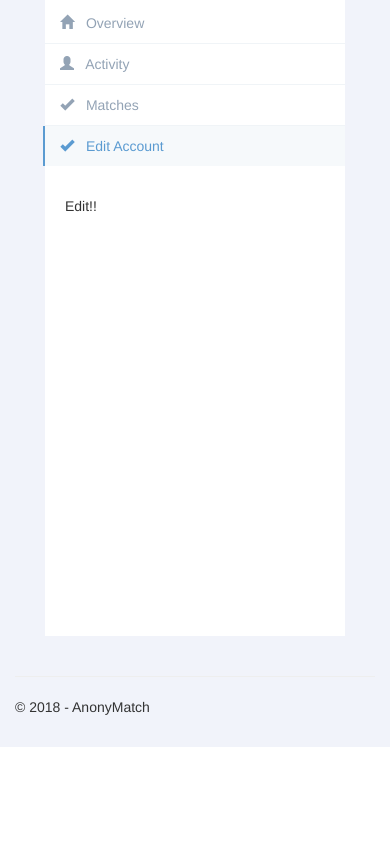
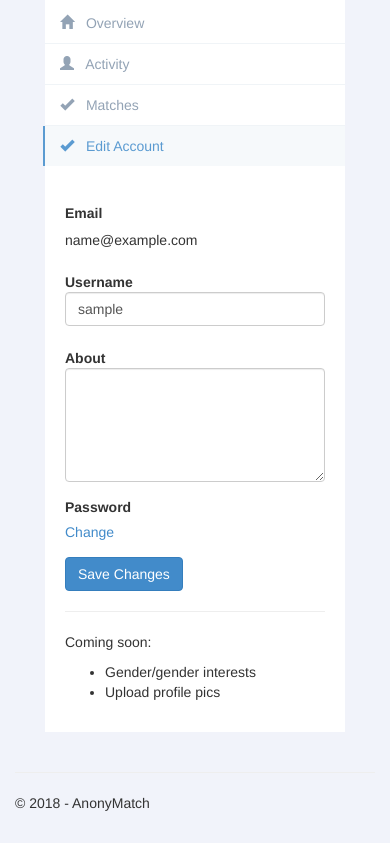
Before and after one commit to karimserhan/anonymous.social.forum, a Flask app: page /editprofile/1 in a window 390 px wide. Shown: the part 342-1185 px from the top of the page. Before the commit the page ends 1089 px from the top, so only its background shows below. Run offline with Flask 2, Linux system fonts and the light colour scheme; the visitor is signed in with stand-in values (Sample User, id 1); data comes from the database, SQL or seed files in the repository; parts of the project's set-up code (start-up, migrations or seed data) failed here and were passed over; some libraries are stand-ins or nearby versions.

Commit message:
user overview and edit UI

```diff
--- a/TODOs.txt
+++ b/TODOs.txt
@@ -1,3 +1,5 @@
 - pagination
 - user "member since"
 - Authorization
+- Expose gender/interests
+- User profile picture
--- a/WebProject/WebProject/WebProject/static/content/site.css
+++ b/WebProject/WebProject/WebProject/static/content/site.css
@@ -41,6 +41,10 @@ input[type="checkbox"].input-validation-error {
     display: none;
 }
 
+.set-form-width {
+    width: 320px;
+}
+
 .center-form {
     margin: 0 auto;
     width: 320px;
@@ -49,3 +53,8 @@ input[type="checkbox"].input-validation-error {
 .space-bottom {
     margin-bottom: 10px;
 }
+
+.fix-form-label {
+    margin-bottom: 0;
+    margin-top: 7px;
+}
--- a/WebProject/WebProject/WebProject/templates/user_edit.html
+++ b/WebProject/WebProject/WebProject/templates/user_edit.html
@@ -2,5 +2,67 @@
 {% set active_page = "edit" %}
 
 {% block profile_content %}
-Edit!!
+<form>
+    <div class="form-group row">
+        <label class="col-sm-2 col-form-label fix-form-label">Email</label>
+        <div class="col-sm-10">
+            <p class="form-control-static">{{ user.email }}</p>
+        </div>
+    </div>
+    <div class="form-group row">
+        <label class="col-sm-2 col-form-label fix-form-label">Username</label>
+        <div class="col-sm-10">
+            <input type="text" class="form-control" value="{{ user.username }}" />
+        </div>
+    </div>
+    <div class="form-group row">
+        <label class="col-sm-2 col-form-label fix-form-label">About</label>
+        <div class="col-sm-10">
+            <textarea class="form-control" rows="5">{% if user.about_me is not none %}{{ user.about_me }}{% endif %}</textarea>
+        </div>
+    </div>
+
+    <div class="form-group row">
+        <label class="col-sm-2 col-form-label">Password</label>
+        <div class="col-sm-10">
+            <a href="#" id="changePassword">Change</a>
+            <input type="hidden" value="0" id="passwordChanged">
+            <input type="password" class="form-control space-bottom hidden" id="passwordTb" placeholder="Password" />
+            <input type="password" class="form-control space-bottom hidden" id="confirmPasswordTb" placeholder="Confirm Password" />
+            <a href="#" class="hidden" id="cancelChangePassword">Cancel</a>
+        </div>
+    </div>
+
+    <button type="submit" class="btn btn-primary">Save Changes</button>
+
+    <hr />
+    <p>
+        Coming soon:
+        <ul>
+            <li>Gender/gender interests</li>
+            <li>Upload profile pics</li>
+        </ul>
+    </p>
+</form>
 {% endblock %}
+
+{% block scripts %}
+<script>
+    $("#changePassword").click(function () {
+        $("#changePassword").addClass('hidden');
+        $("#passwordTb").removeClass('hidden');
+        $("#confirmPasswordTb").removeClass('hidden');
+        $("#cancelChangePassword").removeClass('hidden');
+        $("#passwordChanged").val(1);
+    });
+    $("#cancelChangePassword").click(function () {
+        $("#changePassword").removeClass('hidden');
+        $("#passwordTb").addClass('hidden');
+        $("#confirmPasswordTb").addClass('hidden');
+        $("#confirmPasswordTb").val('');
+        $("#passwordTb").val('');
+        $("#cancelChangePassword").addClass('hidden');
+        $("#passwordChanged").val(0);
+    });
+</script>
+{% endblock %}
```
Also changed, not shown: WebProject/WebProject/WebProject/forms.py (+20 -12 lines), WebProject/WebProject/WebProject/templates/user_overview.html (+32 -1 lines).
